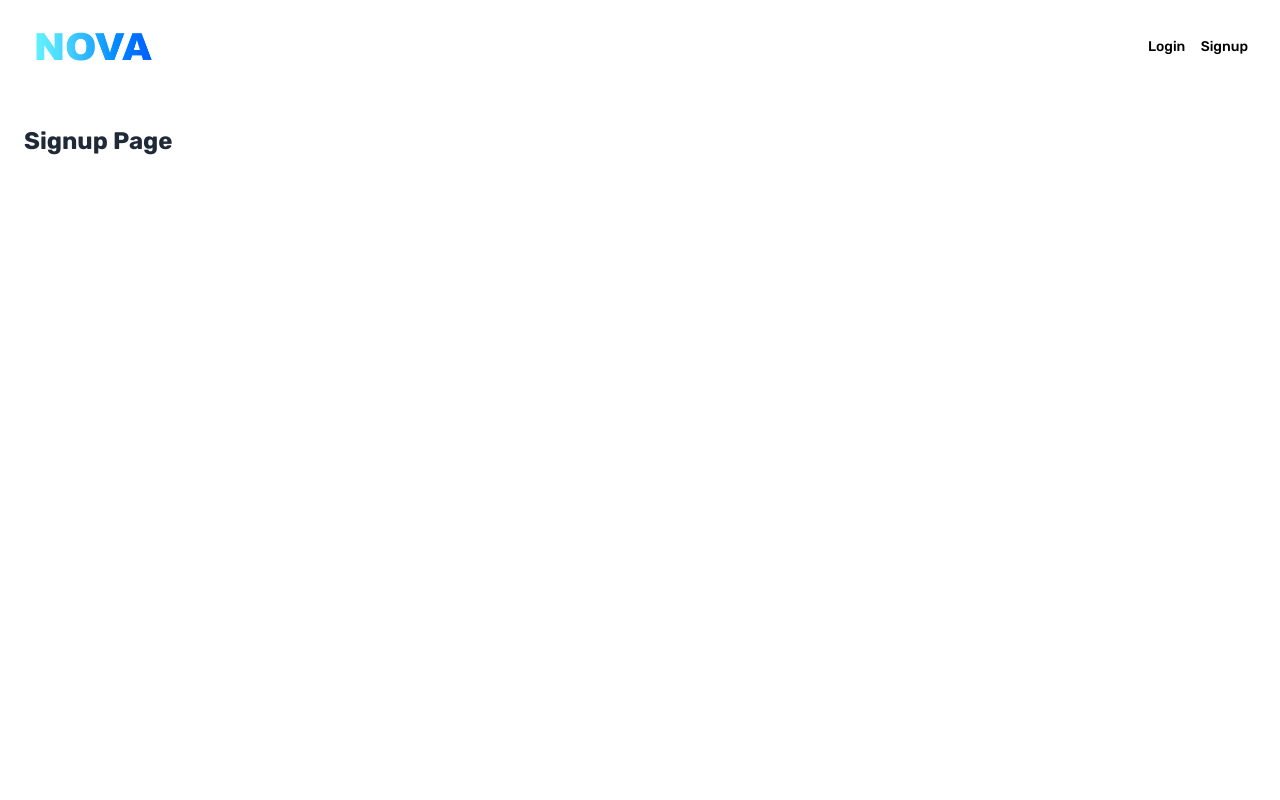
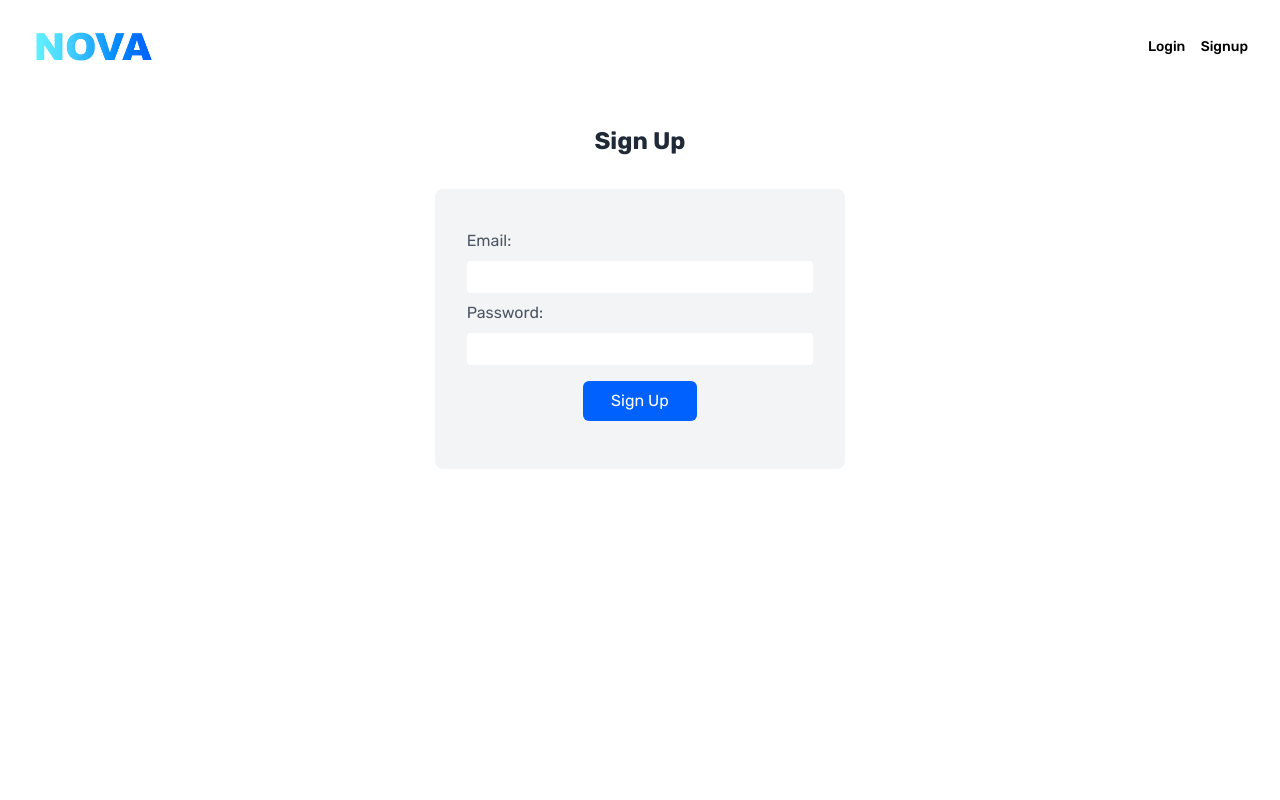
Before and after one commit to BrandonGormley/nova, a Next.js app: page /signup in a window 1280 px wide. Shown: the top 800 px of the page. Built offline with nearby package versions, Linux system fonts and the light colour scheme.

Commit message:
update login & signup routes with content

```diff
--- a/src/app/(auth)/login/page.tsx
+++ b/src/app/(auth)/login/page.tsx
@@ -1,9 +1,12 @@
+import LoginForm from '@/app/components/ui/LoginForm';
+
 export default function LoginPage() {
     return (
         <main className='flex-1 py-8 px-6 flex flex-col min-h-screen w-full max-w-[1440px] mx-auto'>
-            <h2 className='text-2xl font-bold mb-8 w-full mx-auto text-gray-800'>
-                Login Page
+            <h2 className='text-2xl font-bold mb-8 w-full mx-auto text-gray-800 text-center'>
+                Login
             </h2>
+            <LoginForm />
         </main>
     );
 }
--- a/src/app/(auth)/signup/page.tsx
+++ b/src/app/(auth)/signup/page.tsx
@@ -1,9 +1,12 @@
+import SignUpForm from '@/app/components/ui/SignUpForm';
+
 export default function SignupPage() {
     return (
         <main className='flex-1 py-8 px-6 flex flex-col min-h-screen w-full max-w-[1440px] mx-auto'>
-            <h2 className='text-2xl font-bold mb-8 w-full mx-auto text-gray-800'>
-                Signup Page
+            <h2 className='text-2xl font-bold mb-8 w-full mx-auto text-gray-800 text-center'>
+                Sign Up
             </h2>
+            <SignUpForm />
         </main>
     );
 }
```
